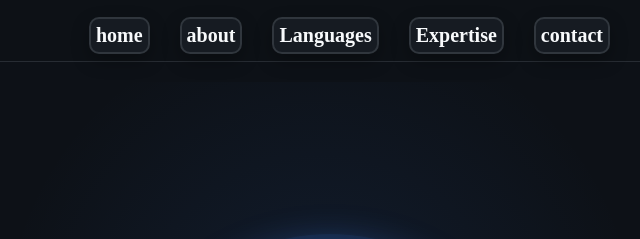
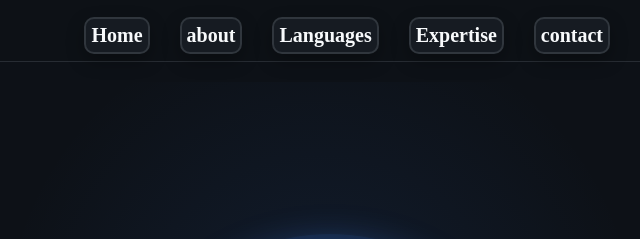
Before and after one commit to Saad-Riaaz/Portfolio, a plain HTML site: page home.html in a window 1280 px wide. Shown: the top 239 px of the page, 640-1280 px from the left. Drawn offline with Linux system fonts and the light colour scheme.

Commit message:
Update home.html

```diff
--- a/home.html
+++ b/home.html
@@ -17,7 +17,7 @@
         <h1 class="start">SAAD RIAZ</h1>
     </div>
         <ul>
-             <a href="Final_Project.html"><li >home</li>  </a>
+             <a href="index.html"><li >Home</li>  </a>
              <a href="About-me.html"><li >  about</li>  </a>
              <a href="Languages.html"><li >  Languages</li>  </a>
              <a href="Expertise.html"><li >  Expertise</li>  </a>
```
